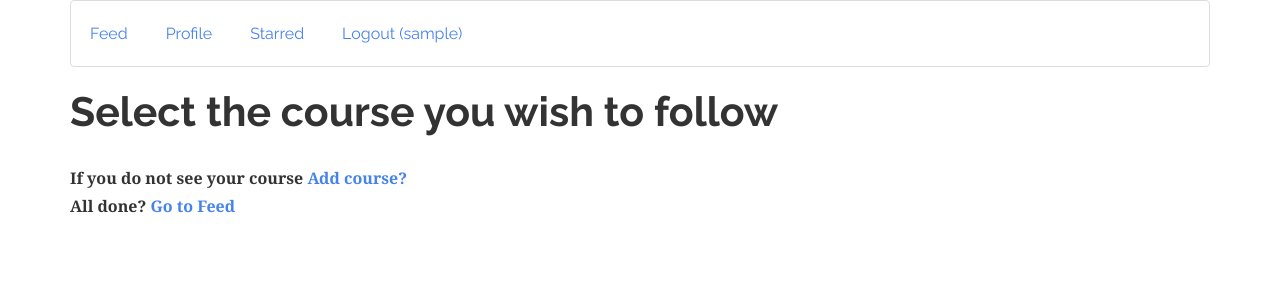
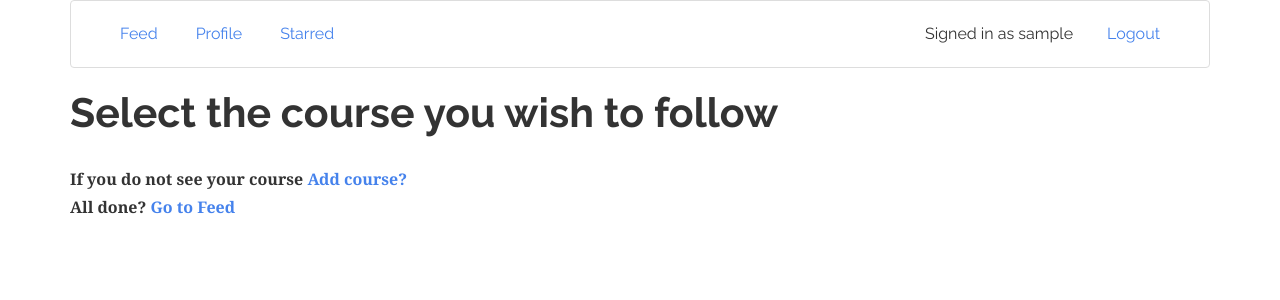
Before and after one commit to papes1ns/notedrop, a Django app: template templates/main/courses.html in a window 1280 px wide. Shown: the top 300 px of the page. Run offline with Django 3.2, Linux system fonts and the light colour scheme; the template is opened without the code that fills it, so the values that code supplies are empty; the visitor is signed in with stand-in values (Sample User, id 1); some libraries are stand-ins or nearby versions.

Commit message:
Change the style of navbar

```diff
--- a/main/filters.py
+++ b/main/filters.py
@@ -17,7 +17,7 @@ class RatingChoiceFilter(django_filters.ChoiceFilter):
 class PostFilter(django_filters.FilterSet):
     class Meta:
         model = Post
-        fields = ['course', 'created', 'author', 'rating']
+        fields = ['course', 'created', 'rating']
 
     RATING_CHOICES = (
         ('0', 'All'),
--- a/main/views.py
+++ b/main/views.py
@@ -5,6 +5,7 @@ from django.core.urlresolvers import reverse
 from django.http import HttpResponse, HttpResponseBadRequest
 from django.shortcuts import render, redirect
 from django.contrib.auth.decorators import login_required
+from django.contrib.auth.models import User
 from django.forms import widgets
 
 from .models import School, Course, UserProfile, Post, PostData
--- a/templates/base.html
+++ b/templates/base.html
@@ -14,13 +14,33 @@
 <body>
 <div class='container'>
 {% if request.user.is_authenticated %}
-<nav class='navbar navbar-default'>
-  <ul class='nav navbar-nav'>
-    <li><a href='{% url 'feed' %}'>Feed</a></li>
-    <li><a href='{% url 'profile' %}'>Profile</a></li>
-    <li><a href='{% url 'starred' %}'>Starred</a></li>
-    <li><a href='{% url 'logout' %}'>Logout ({{ request.user }})</a></li>
-  </ul>
+
+<nav class="navbar navbar-default">
+  <div class="container-fluid">
+    <!-- Brand and toggle get grouped for better mobile display -->
+    <div class="navbar-header">
+      <button type="button" class="navbar-toggle collapsed" data-toggle="collapse" data-target="#bs-example-navbar-collapse-1" aria-expanded="false">
+        <span class="sr-only">Toggle navigation</span>
+        <span class="icon-bar"></span>
+        <span class="icon-bar"></span>
+        <span class="icon-bar"></span>
+      </button>
+    </div>
+
+    <!-- Collect the nav links, forms, and other content for toggling -->
+    <div class="collapse navbar-collapse" id="bs-example-navbar-collapse-1">
+      <ul class="nav navbar-nav">
+        <li><a href='{% url 'feed' %}'>Feed</a></li>
+        <li><a href='{% url 'profile' %}'>Profile</a></li>
+        <li><a href='{% url 'starred' %}'>Starred</a></li>
+      </ul>
+
+      <ul class="nav navbar-nav navbar-right">
+        <li class='navbar-text'>Signed in as {{ request.user }}</li>
+        <li><a href='{% url 'logout' %}'>Logout</a></li>
+      </ul>
+    </div><!-- /.navbar-collapse -->
+  </div><!-- /.container-fluid -->
 </nav>
 {% endif %}
 {% block content %}{% endblock %}
```
